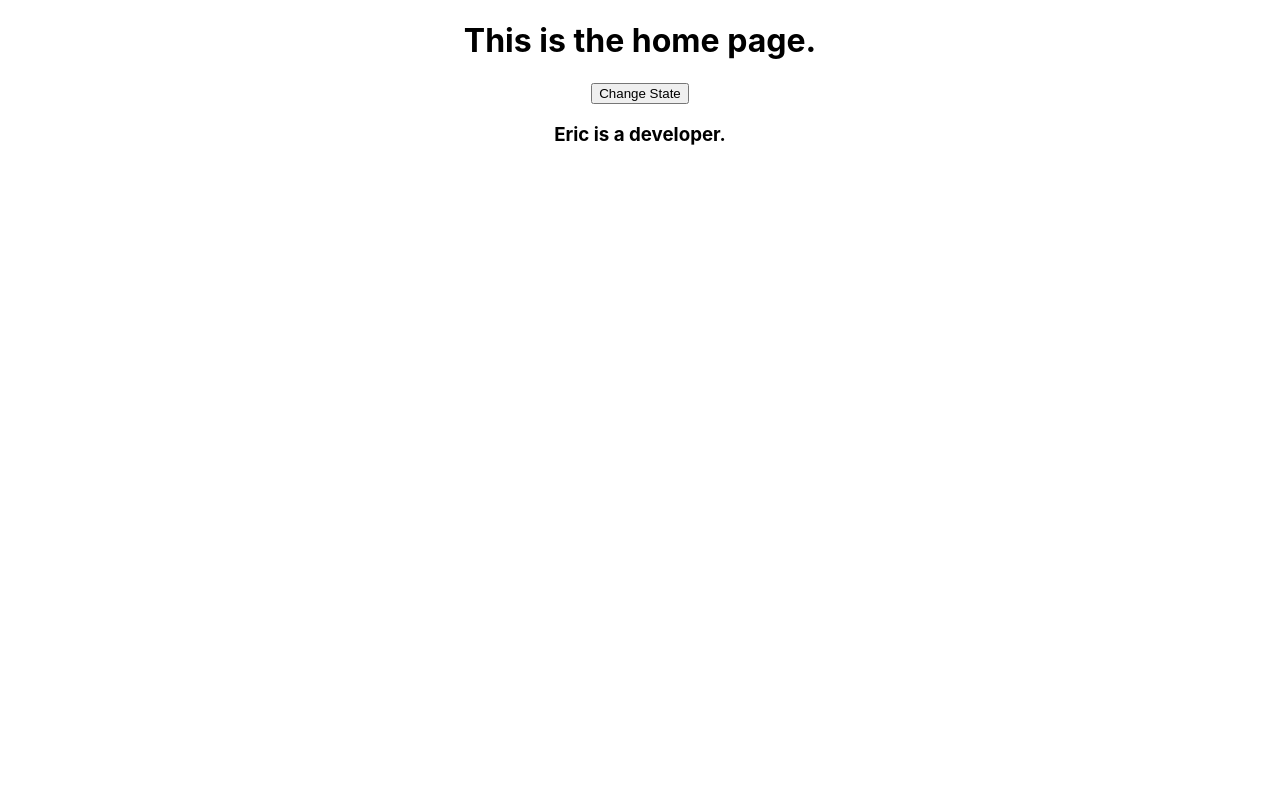
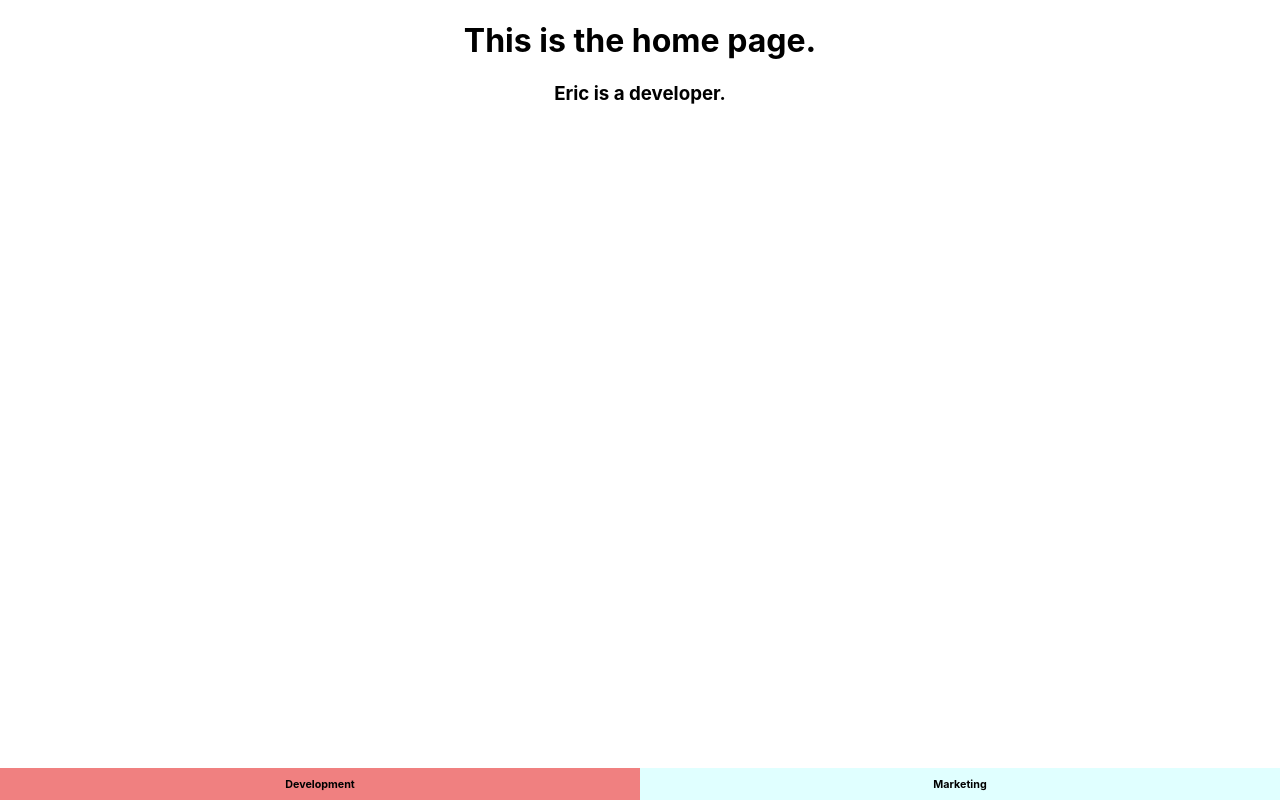
Before and after one commit to ericrees9/portfoliov3, a React (Create React App) app: page / in a window 1280 px wide. Built offline with nearby package versions, Linux system fonts and the light colour scheme.

Commit message:
Added SwitchBar. Changed useContext to binary choice instead of toggle.

```diff
--- a/src/App.css
+++ b/src/App.css
@@ -1,38 +1,15 @@
 .App {
+  height: 100vh;
+  display: flex;
+  flex-direction: column;
+  justify-content: space-between;
   text-align: center;
 }
 
-.App-logo {
-  height: 40vmin;
-  pointer-events: none;
+.Home {
+  flex: 1 0 auto;
 }
 
-@media (prefers-reduced-motion: no-preference) {
-  .App-logo {
-    animation: App-logo-spin infinite 20s linear;
-  }
+.SwitchBar {
+  flex-shrink: 0;
 }
-
-.App-header {
-  background-color: #282c34;
-  min-height: 100vh;
-  display: flex;
-  flex-direction: column;
-  align-items: center;
-  justify-content: center;
-  font-size: calc(10px + 2vmin);
-  color: white;
-}
-
-.App-link {
-  color: #61dafb;
-}
-
-@keyframes App-logo-spin {
-  from {
-    transform: rotate(0deg);
-  }
-  to {
-    transform: rotate(360deg);
-  }
-}
--- a/src/App.js
+++ b/src/App.js
@@ -1,14 +1,16 @@
 import React, { useState, useContext } from 'react';
 import './App.css';
 import Home from "./components/Home/Home";
+import SwitchBar from "./components/SwitchBar/SwitchBar"
 import { StateProvider } from './context';
 
 const App = () => {
   return (
     <div className="App">
-     <StateProvider>
-      <Home />
-     </StateProvider>
+      <StateProvider>
+        <Home className="Home" />
+        <SwitchBar className="SwitchBar" />
+      </StateProvider>
     </div>
   );
 }
--- a/src/components/Home/Home.js
+++ b/src/components/Home/Home.js
@@ -11,7 +11,6 @@ const Home = () => {
     return(
         <div>
             <h1>This is the home page.</h1>
-            <button onClick={() => dispatch({ type: "toggle" })}>Change State</button>
             <div>
                 {isDev &&
                     <h3>Eric is a developer.</h3>
--- /dev/null
+++ b/src/components/SwitchBar/SwitchBar.css
@@ -0,0 +1,24 @@
+.switchDiv {
+    display: flex;
+    justify-content: center;
+    width: 100vw;
+    max-height: 2em;
+}
+
+.devSwitch {
+    display: flex;
+    justify-content: center;
+    align-items: center;
+    width: 50vw;
+    max-height: 2em;
+    background-color: lightcoral;
+}
+
+.markSwitch {
+    display: flex;
+    justify-content: center;
+    align-items: center;
+    width: 50vw;
+    max-height: 2em;
+    background-color: lightcyan;
+}
--- /dev/null
+++ b/src/components/SwitchBar/SwitchBar.js
@@ -0,0 +1,20 @@
+import React, { useContext } from 'react';
+import './SwitchBar.css'
+import { SiteContext } from '../../context';
+
+const SwitchBar = () => {
+    const { state, dispatch } = useContext(SiteContext);
+
+    return(
+        <div className="switchDiv">
+            <div className="devSwitch" onClick={() => dispatch({ type: "devTrue" })}>
+                <h6>Development</h6>
+            </div>
+            <div className="markSwitch" onClick={() => dispatch({ type: "devFalse" })}>
+                <h6>Marketing</h6>
+            </div>
+        </div>
+    );
+}
+
+export default SwitchBar;
--- a/src/context.js
+++ b/src/context.js
@@ -2,8 +2,10 @@ import React, { createContext, useReducer } from 'react';
 
 let reducer = (state, action) => {
     switch (action.type) {
-        case "toggle":
-            return {...state, devState: !state.devState};
+        case "devTrue":
+            return {...state, devState: true};
+        case "devFalse":
+            return {...state, devState: false};
         default:
             return;
     }
```
